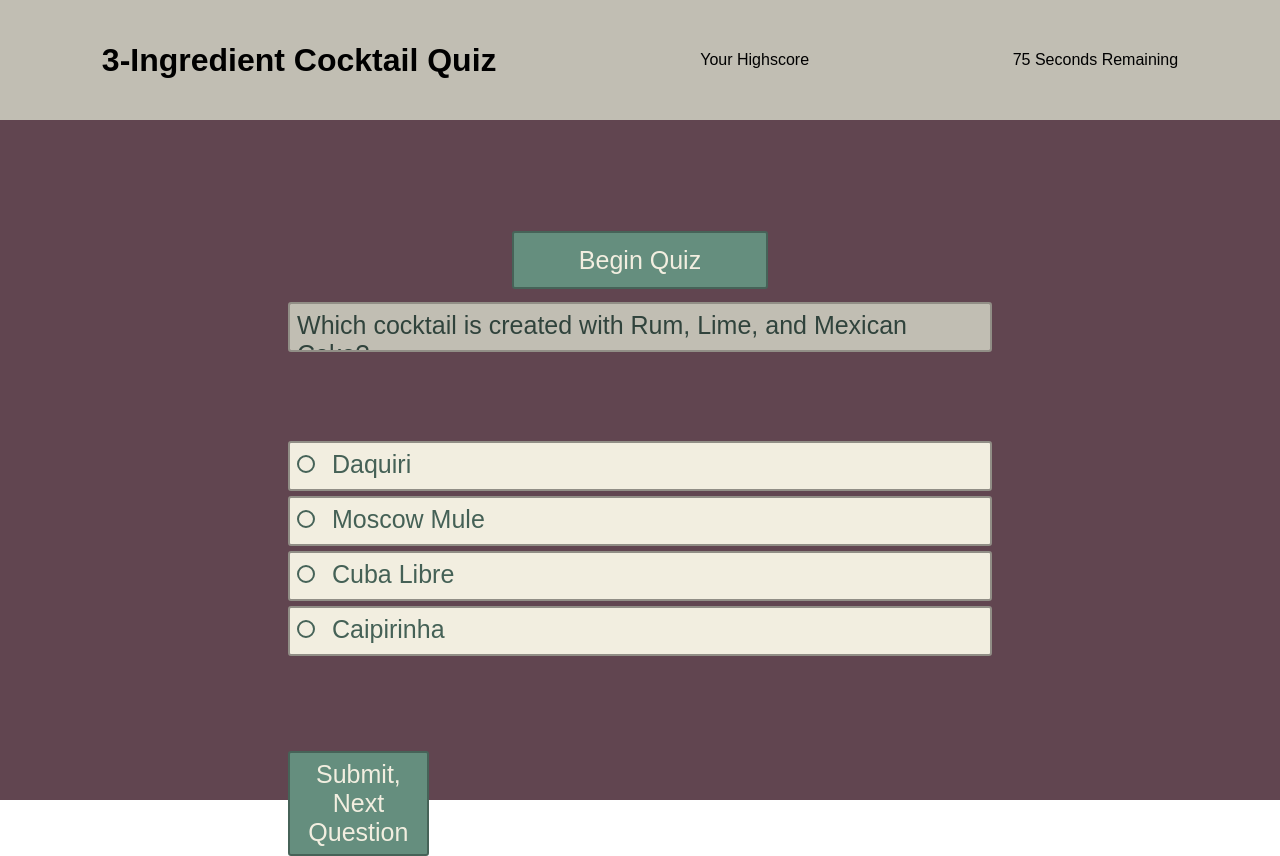
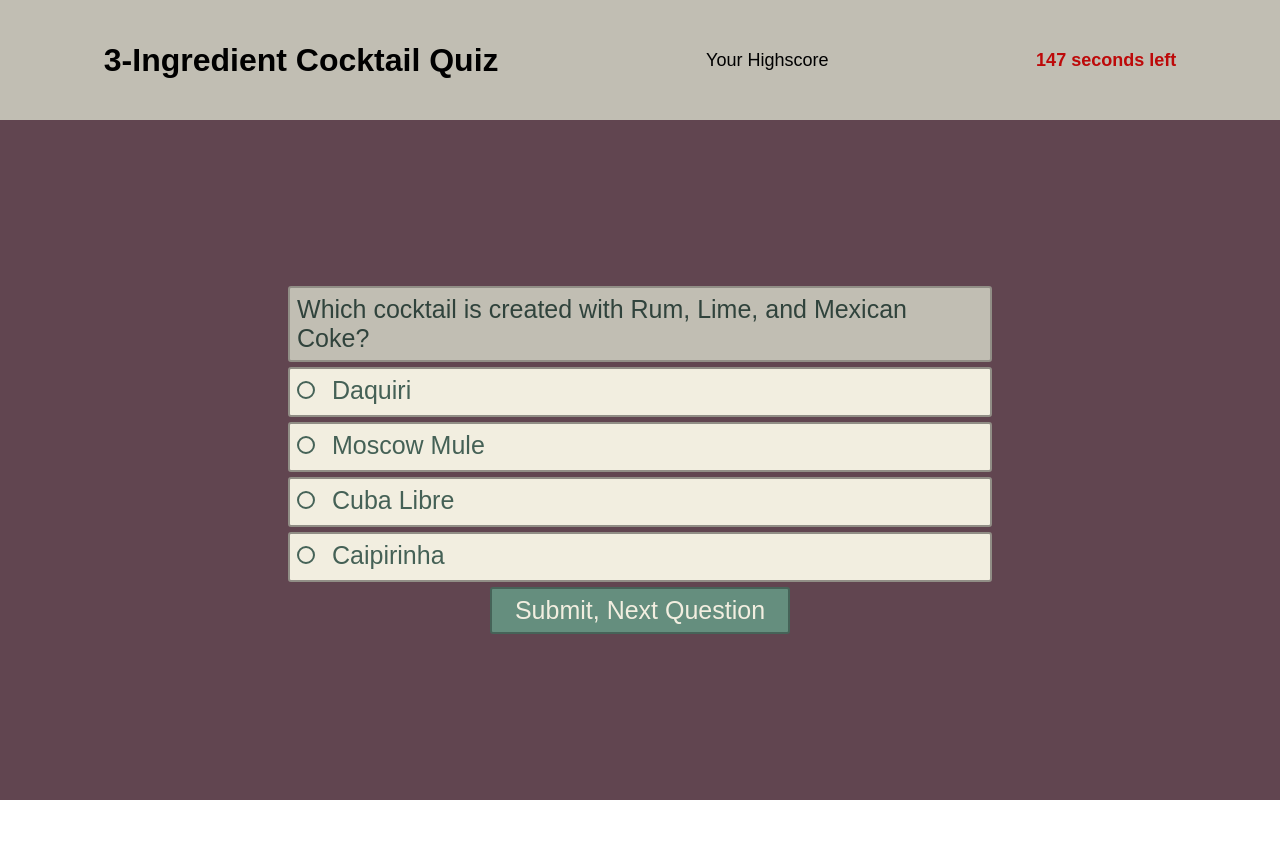
Before and after one commit to hermanea/quiz-time, a plain HTML site: page index.html in a window 1280 px wide. Both pictures are taken after a click on the button "Begin Quiz". After the commit the page ends 800 px from the top, so only its background shows below. Drawn offline with Linux system fonts and the light colour scheme.

Commit message:
fixed styling and tweaked js

```diff
--- a/assets/CSS/style.css
+++ b/assets/CSS/style.css
@@ -21,10 +21,12 @@ h1 {
 }
 
 #highscore {
+    font-size: 18px;
 
 }
 
 #timer {
+    font-size: 18px;
 
 }
 
@@ -44,25 +46,27 @@ main {
     font-size: 25px;
     padding: 1%;
     margin-bottom: 1%;
-
     background-color: #658e7e;
     border-radius: 3px;
     border: solid 2px #466358;
-    width: 20%;
+    width: 300px;
     color: #f2eee0;
 }
+
+.timer-started {
+    font-weight: bold;
+    color: #bd0909;
+  }
 
 #quiz-container {
     display: flex;
     flex-direction: column;
-    justify-content: center;
+    /* justify-content: center; */
     align-items: center;
     /* justify-content: flex-start; */
     /* justify-content: space-between; */
     /* align-items: flex-start; */
     width: 55%;
-
-
 }
 
 #question {
@@ -72,14 +76,14 @@ main {
 
 #question-container {
     width: 100%;
-    height: 50px;
-    overflow: auto;
-    display: flex;
-    flex-direction: column;
-    justify-content: center;
+    /* height: 50px; */
+    /* overflow: auto; */
+    /* display: flex; */
+    /* flex-direction: column; */
+    /* justify-content: center; */
     /* align-items: center; */
-    margin-bottom: 1%;
-    display: block;
+    /* margin-bottom: 1%; */
+    /* display: block; */
     font-size: 25px;
     margin-bottom: 5px;
     border: 2px solid #918e86;
@@ -93,11 +97,18 @@ main {
     width: 100%;
     display: flex;
     flex-direction: column;
-    /* align-items: flex-start; */
-    margin-bottom: 1%;
+    align-items: flex-start;
+    /* margin-bottom: 1%; */
+}
+
+#button-container {
+    display: flex;
+    justify-content: center;
+    /* flex-direction: column; */
 }
 
 .option-box {
+    width: 100%;
     display: block;
     font-size: 25px;
     height: 50px;
@@ -108,14 +119,6 @@ main {
     padding: 1%;
     align-items: center;
     color: #456156;
-}
-
-.center {
-    display: flex;
-    /* align-items: center; */
-    justify-content: center;
-    flex-direction: column;
-    height: 100%;
 }
 
 input[type=radio] {
@@ -133,13 +136,13 @@ input[type=radio] {
   }
 
 #next-button {
-    /* align-self: flex-end; */
+    margin: 0 auto;
     font-size: 25px;
     padding: 1%;
 
     background-color: #658e7e;
     border-radius: 3px;
     border: solid 2px #466358;
-    width: 20%;
+    width: 300px;
     color: #f2eee0;
 }
--- a/assets/JS/index.js
+++ b/assets/JS/index.js
@@ -78,22 +78,24 @@ let quizQuestions = [
 ];
 
 // Geting HTML elements.
-// const quizContainer = document.getElementById("quiz-container");
+const quizContainer = document.getElementById("quiz-container");
 const questionElement = document.getElementById("question");
 const optionElements = document.querySelectorAll('input[name="option"]');
 const optionLabels = document.querySelectorAll('#options-container label span');
 const nextButton = document.getElementById("next-button");
+const startButton = document.getElementById("start-button");
+const timerElement = document.getElementById("timer");
+const TIME_LIMIT = 150;
+let timeLeft = TIME_LIMIT;
+let currentQuestionIndex = 0;
+let score = 0;
 // const resultContainer = document.getElementById("result-container");
-const startButton = document.getElementById("start-button");
-const quizContainer = document.getElementById("quiz-container");
 
 startButton.addEventListener("click", function() {
-    startButton.style.disaply = "none";
+    startButton.style.display = "none";
     quizContainer.style.display = "block";
+    timerElement.classList.add("timer-started");
 });
-
-let currentQuestionIndex = 0;
-let score = 0;
 
 // Displaying current question with answer options.
 function displayQuestion() {
@@ -108,8 +110,11 @@ function displayQuestion() {
 function nextQuestion() {
   const selectedOption = document.querySelector('input[name="option"]:checked');
   if (selectedOption) {
+    checkAnswer(selectedOption);
     if (selectedOption.value === quizQuestions[currentQuestionIndex].answer) {
-      score++;
+        score++;
+    } else {
+        timeLeft -= 5;
     }
     currentQuestionIndex++;
     if (currentQuestionIndex < quizQuestions.length) {
@@ -123,6 +128,43 @@ function nextQuestion() {
   });
 }
 
+function startQuiz() {
+  const timerInterval = setInterval(() => {
+    updateTime(timerInterval);
+  }, 1000);
+
+  updateTime(timerInterval);
+
+  startButton.removeEventListener("click", startQuiz);
+  quizContainer.style.display = "block";
+}
+
+function checkAnswer(selectedOption) {
+    if (selectedOption.value !== quizQuestions[currentQuestionIndex].answer) {
+      timeLeft -= 5;
+    }
+}
+
+function updateTime(timerInterval) {
+  timeLeft--;
+  if (timeLeft === 0) {
+    // time's up, stop the timer and end the quiz
+    clearInterval(timerInterval);
+    timerElement.innerText = "Time's up!";
+    endQuiz();
+  } else {
+    timerElement.innerText = `${timeLeft} seconds left`;
+  }
+}
+
+// Adds event listeners to the buttons.
+startButton.addEventListener("click", startQuiz);
+nextButton.addEventListener("click", function() {
+    nextQuestion();
+});
+
+// Displays the first question when the quiz is loaded
+displayQuestion();
 
 // Displaying user's final score.
 // function displayResult() {
@@ -130,9 +172,3 @@ function nextQuestion() {
 //   resultContainer.style.display = "block";
 //   resultContainer.textContent = `Your score is ${score} out of ${quizQuestions.length}.`;
 // }
-
-// Adds event listeners to the buttons.
-nextButton.addEventListener("click", nextQuestion);
-
-// Displays the first question when the quiz is loaded
-displayQuestion();
--- a/index.html
+++ b/index.html
@@ -11,7 +11,7 @@
     <header>
         <h1>3-Ingredient Cocktail Quiz</h1>
         <div id="highscore">Your Highscore</div>
-        <div id="timer">75 Seconds Remaining</div>
+        <div id="timer">150 Seconds Remaining</div>
     </header>
     <main>
         <button id="start-button">Begin Quiz</button>
@@ -26,8 +26,9 @@
                 <label class="option-box"><input type="radio" name="option"> <span></span></label>
                 <label class="option-box"><input type="radio" name="option"> <span></span></label>
             </div>
-            <button id="next-button">Submit, Next Question</button>
-
+            <div id="button-container" class="center">
+                <button id="next-button">Submit, Next Question</button>
+            </div>
         </div>
 
 
```
